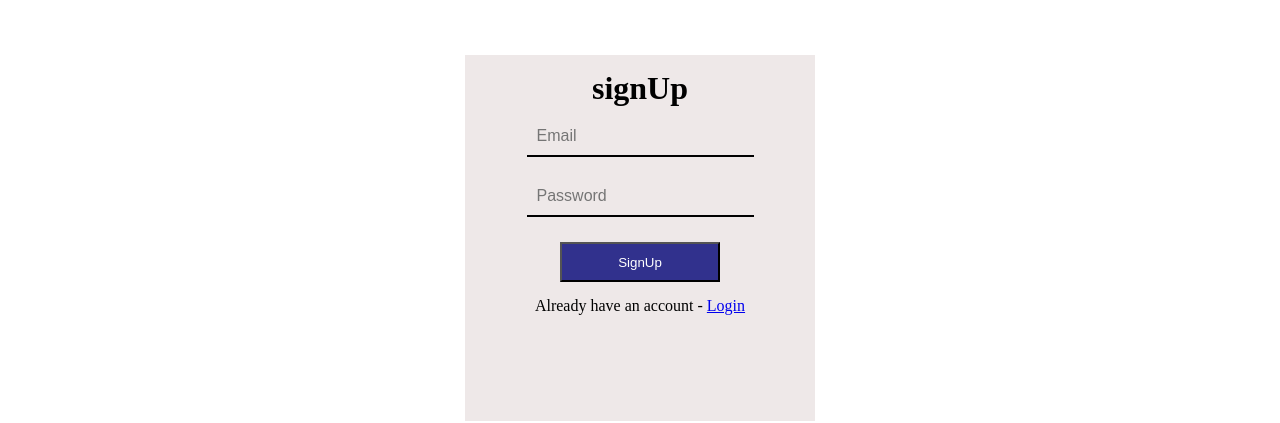
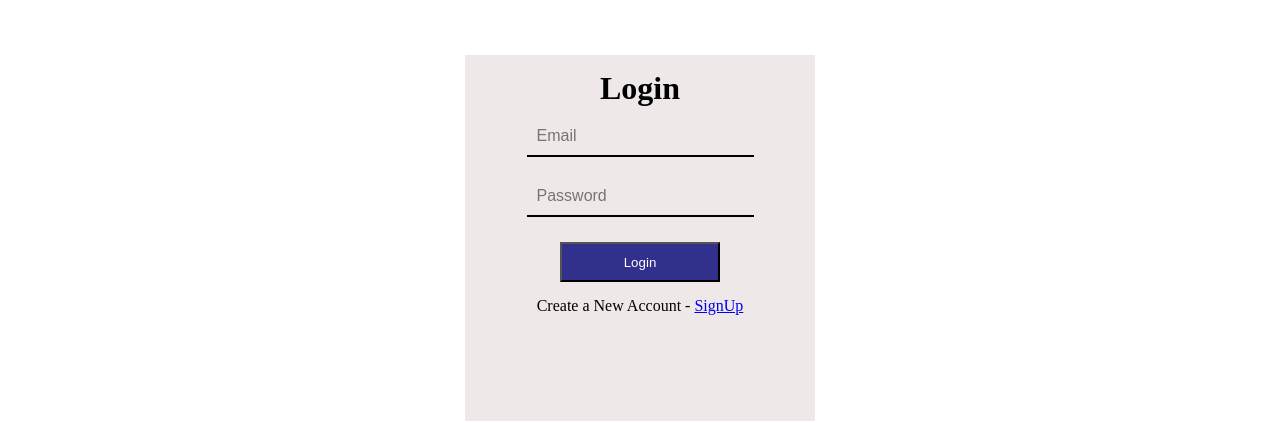
Before and after one commit to Saishubhakar/GMFinity, a plain HTML site: page Frontend/login.htm in a window 1280 px wide. Shown: the part 130-553 px from the top of the page. Drawn offline with Linux system fonts and the light colour scheme.

Commit message:
Project done

```diff
--- a/Frontend/login.htm
+++ b/Frontend/login.htm
@@ -18,7 +18,7 @@
     <div class="LoginDiv">
       <div class="innerLoginDiv">
         <form id="Form" class="Form">
-          <h1 class="signUpheading">signUp</h1>
+          <h1 class="signUpheading">Login</h1>
           <input
             type="text"
             class="input"
@@ -35,10 +35,10 @@
           />
 
           <div class="budiv">
-            <button class="button">SignUp</button>
+            <button class="button">Login</button>
           </div>
           <p class="para">
-            Already have an account - <a href="signUp.htm">Login</a>
+            Create a New Account - <a href="signUp.htm">SignUp</a>
           </p>
         </form>
       </div>
```
